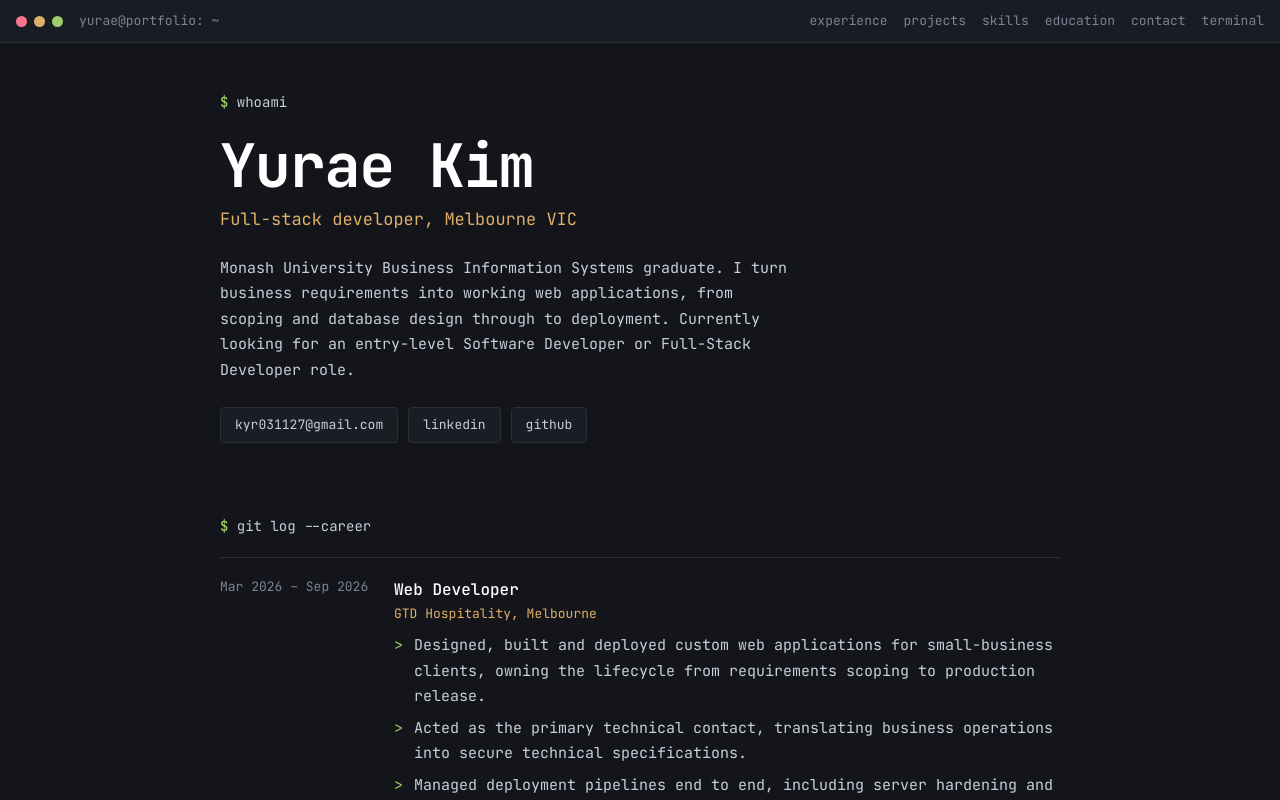
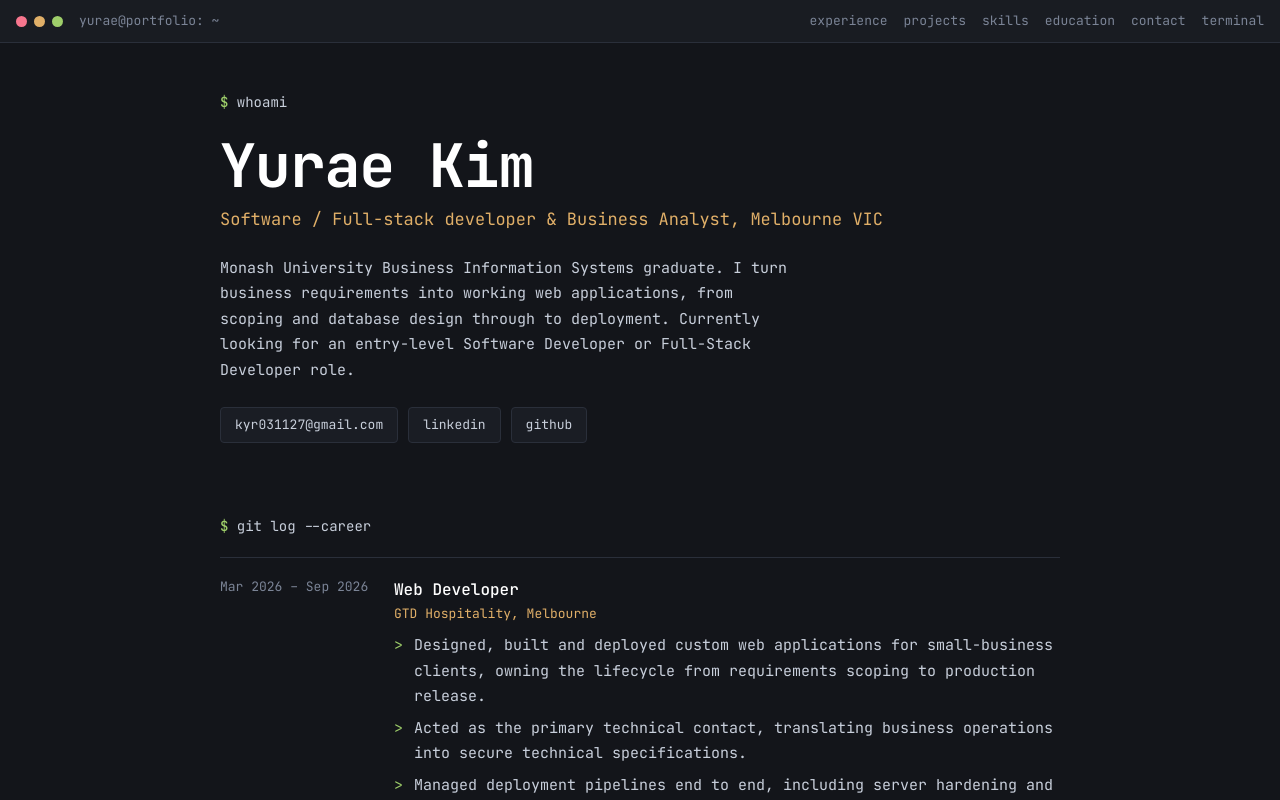
Before and after one commit to kyr031127/portfolio, a React (Vite) app: page / in a window 1280 px wide. Shown: the top 800 px of the page. Built offline with nearby package versions, Linux system fonts and the light colour scheme.

Commit message:
Updated profile

```diff
--- a/src/data/profile.ts
+++ b/src/data/profile.ts
@@ -1,6 +1,6 @@
 export const profile = {
   name: 'Yurae Kim',
-  role: 'Full-stack developer, Melbourne VIC',
+  role: 'Software / Full-stack developer & Business Analyst, Melbourne VIC',
   summary:
     'Monash University Business Information Systems graduate. I turn business requirements into working web applications, from scoping and database design through to deployment. Currently looking for an entry-level Software Developer or Full-Stack Developer role.',
   email: 'kyr031127@gmail.com',
```
